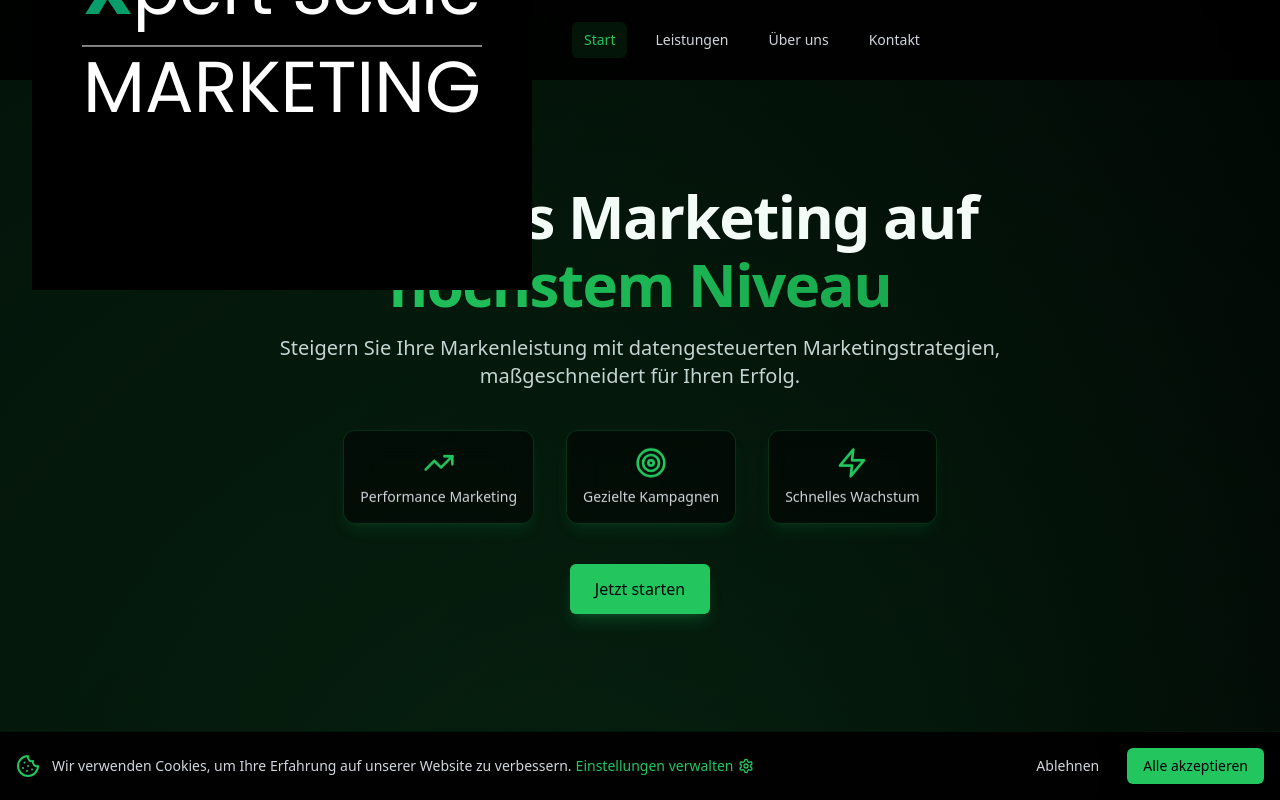
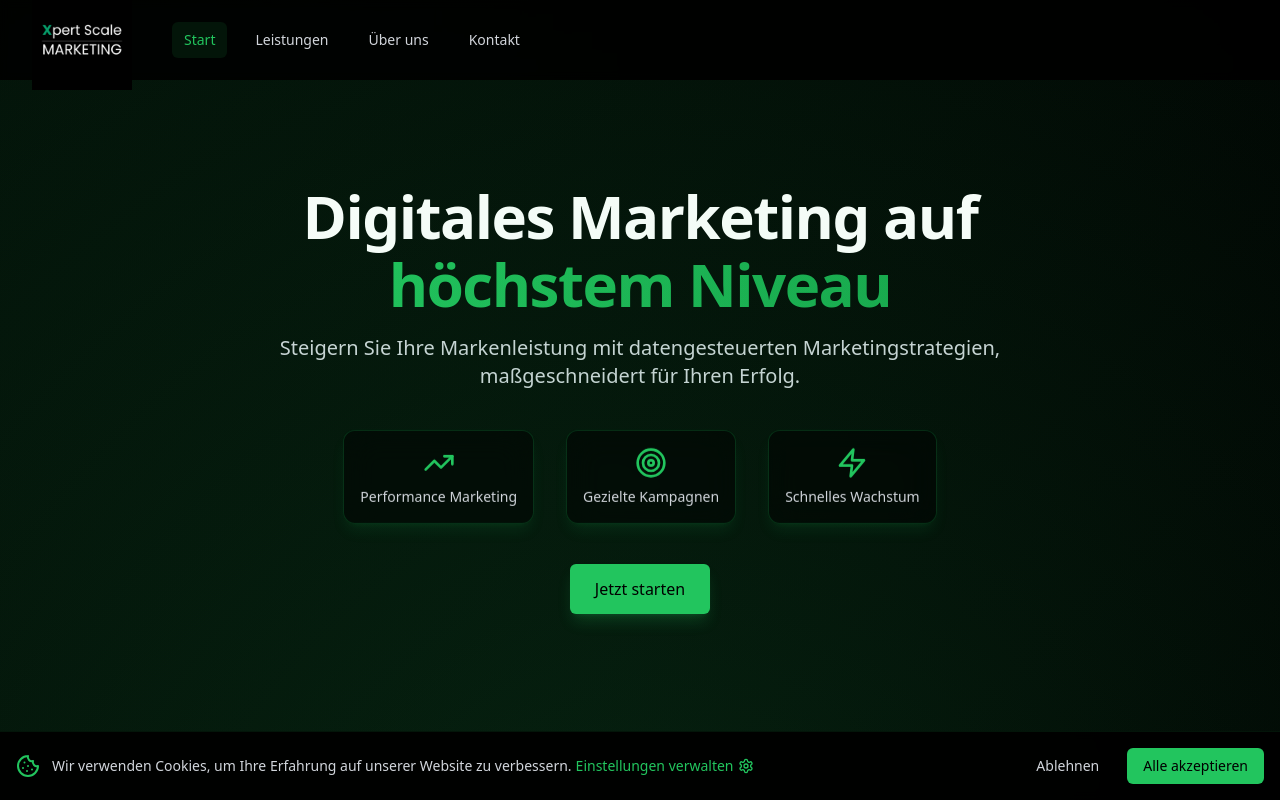
Before and after one commit to burakcuece/Xpert-Scale-Marketing, a React (Vite) app: page / in a window 1280 px wide. Shown: the top 800 px of the page. Built offline with nearby package versions, Linux system fonts and the light colour scheme.

Commit message:
Update Navbar component

```diff
--- a/src/components/Navbar.tsx
+++ b/src/components/Navbar.tsx
@@ -59,7 +59,7 @@ export default function Navbar() {
               className="flex-shrink-0 group transition-transform duration-200 hover:scale-110"
               aria-label="Zum Seitenanfang"
             >
-              <img src={"/images/XpertScale_Marketing.png"} alt="Xpert Scale Marketing Logo" />
+              <img src={"/images/XpertScale_Marketing.png"} alt="Xpert Scale Marketing Logo" width={100} height={100}/>
             </a>
             <div className="hidden md:block">
               <div className="ml-10 flex items-baseline space-x-4">
```
